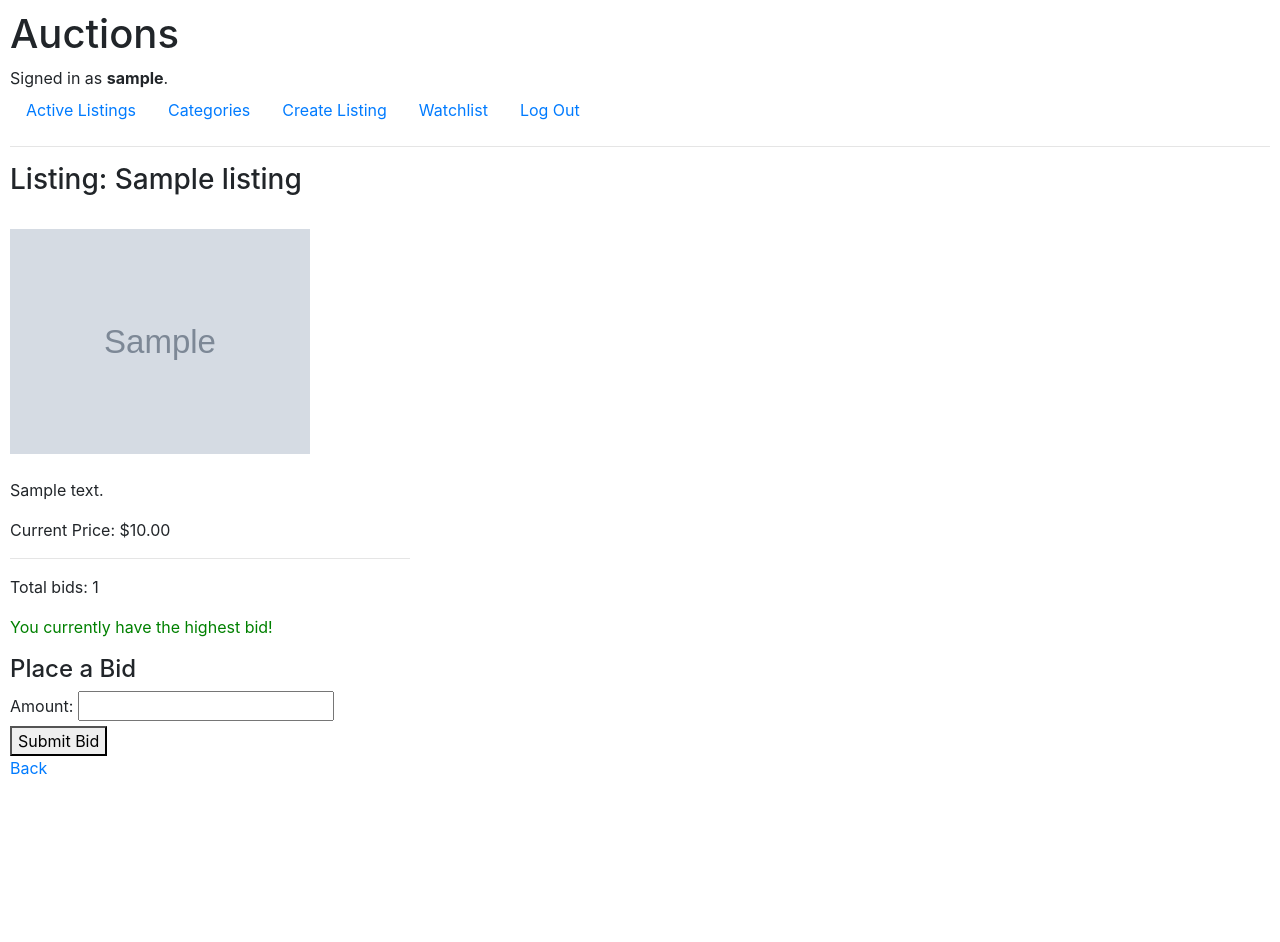
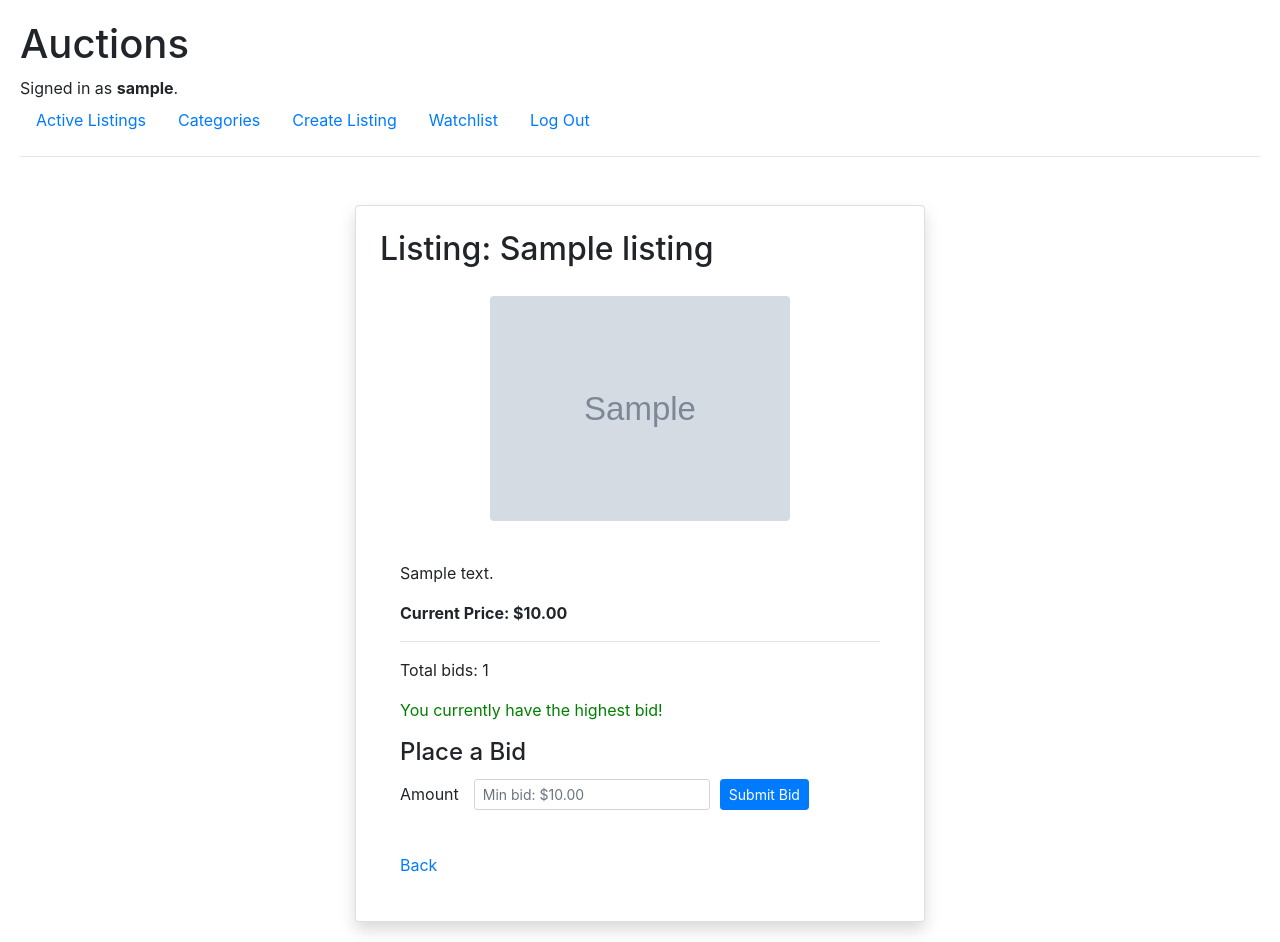
Before and after one commit to ctammb/WebProgramming, a Django app: page /listing/1 in a window 1280 px wide. Before the commit the page ends 775 px from the top, so only its background shows below. Run offline with Django 3.2, Linux system fonts and the light colour scheme; a user stored in the database is signed in; tables that the repository leaves empty hold one stand-in row (values such as "Sample post"); grey boxes marked "Sample" are stand-in pictures; some libraries are stand-ins or nearby versions.

Commit message:
added styling and bootstrap

```diff
--- a/commerce/auctions/forms.py
+++ b/commerce/auctions/forms.py
@@ -5,9 +5,24 @@ class ListingForm(forms.ModelForm):
     class Meta:
         model = Listing
         fields = ['title', 'description', 'starting_bid', 'image_url', 'category']
-
+        widgets = {
+            'title': forms.TextInput(attrs={'class': 'form-control'}),
+            'description': forms.Textarea(attrs={'class': 'form-control', 'rows': 4}),
+            'starting_bid': forms.NumberInput(attrs={'class': 'form-control', 'min': '0.01', 'step': '0.01'}),
+            'image_url': forms.TextInput(attrs={'class': 'form-control'}),
+            'category': forms.TextInput(attrs={'class': 'form-control'}),
+        }
 
 class BidForm(forms.ModelForm):
     class Meta:
         model = Bid
         fields = ['amount']
+    def __init__(self, *args, **kwargs):
+        min_bid = kwargs.pop('min_bid', None)
+        super().__init__(*args, **kwargs)
+        if min_bid:
+            self.fields['amount'].widget = forms.NumberInput(attrs={
+                'min': f"{min_bid}",
+                'step': '0.01',
+                'placeholder': f'Min bid: ${min_bid}'
+            })
--- a/commerce/auctions/static/auctions/styles.css
+++ b/commerce/auctions/static/auctions/styles.css
@@ -1,22 +1,43 @@
 body {
-    padding: 10px;
+    padding: 20px;
+    }
+
+.center-box {
+    width: auto;
+    background-color: #f0f0f0;
+    text-align: center;
 }
 
 .listing-content {
-    background-color: lightyellow;
-    display: flex;
+    background-color: #f0f0f0;
+    display: inline-flex;
     align-items:flex-start;
     margin: 20px;
-    padding: 20px;
     border: 2px solid black;
-    max-width:fit-content;
 }
 
 .listing-image {
     flex-shrink: 0;
-    margin-right: 20px;
+    margin: 20px;
 }
 
 .listing-text {
-    max-width: 400px;
+    padding: 20px;
+    flex: 1;
 }
+
+.listing-box {
+    display: flex;
+    align-items: flex-start;
+    background-color: #f8f9fa;
+    border: 1px solid #ccc;
+    padding: 15px;
+    margin-bottom: 15px;
+    width: 100%;
+}
+
+.listing-image img {
+    max-width: 150px;
+    height: auto;
+    border-radius: 4px;
+}
--- a/commerce/auctions/templates/auctions/listing.html
+++ b/commerce/auctions/templates/auctions/listing.html
@@ -1,21 +1,21 @@
 {% extends "auctions/layout.html" %}
 
 {% block body %}
-    <h2><h3>Listing: {{ listing.title }}</h3></h2>
+<div class="container mt-5" style="max-width: 600px;">
+    <div class="card shadow p-4">
+        <h2>Listing: {{ listing.title }}</h2>
 
         {% load static %}
+        {% load form_filters %}
 
-        <div class="listing">
-            <div class="listing-single">
-                <br>
         <div class="listing-image">
             <img src="{% static listing.image_url %}" alt="Listing Image"
-                        style="max-width: 300px; max-height: 300px;">
+                style="max-width: 300px; max-height: 300px; display: block; margin: 0 auto;">
         </div>
-                <br>
+
         <div class="listing-text">
             <p>{{ listing.description }}</p>
-                    <p>Current Price: ${{ listing.current_price }}</p>
+            <p style="font-weight: bold;"">Current Price: ${{ listing.current_price }}</p>
             <hr>
             <p>Total bids: {{ listing.number_of_bids }}</p>
             {% if user_is_highest_bidder %}
@@ -23,15 +23,30 @@
             {% endif %}
 
             <h4>Place a Bid</h4>
-                    <form method="post">
+            <form method="post" action="{% url 'listing' listing.id %}">
                 {% csrf_token %}
-                        {{ form.amount.label_tag }} {{ form.amount }}
-                        <button type="submit">Submit Bid</button>
+                <div class="form-row align-items-center mb-3" style="gap: 10px;">
+                    <label for="{{ form.amount.id_for_label }}" class="col-form-label me-2">
+                        {{ form.amount.label }}
+                    </label>
+                    <div>
+                        {{ form.amount|add_class:"form-control form-control-sm" }}
+                    </div>
+                    <div>
+                        <button type="submit" class="btn btn-primary btn-sm">Submit Bid</button>
+                    </div>
+                </div>
+
+                {% if form.amount.errors %}
+                    <div class="text-danger small mt-2">
+                        {{ form.amount.errors }}
+                    </div>
+                {% endif %}
             </form>
+            <br>
+            <a href="{% url 'index' %}">Back</a>
+        </div>
 
-                    <a href="{% url 'index' %}">Back</a>
-                    </ul>
-                </div>
     </div>
 </div>
 
--- /dev/null
+++ b/commerce/auctions/templatetags/form_filters.py
@@ -0,0 +1,7 @@
+from django import template
+
+register = template.Library()
+
+@register.filter(name='add_class')
+def add_class(field, css):
+    return field.as_widget(attrs={"class": css})
--- a/commerce/auctions/views.py
+++ b/commerce/auctions/views.py
@@ -52,28 +52,28 @@ def listing(request, listing_id):
     if not request.user.is_authenticated:
             return HttpResponse("You must be logged in to view listing and place a bid.")
 
+    highest_bid = listing.highest_bid
+    min_bid = highest_bid.amount if highest_bid else listing.starting_bid
+
     if request.method == "POST":
 
-        form = BidForm(request.POST)
+        form = BidForm(request.POST, min_bid=min_bid)
         if form.is_valid():
+            print("Form is valid")
             bid = form.save(commit=False)
             bid.bidder = request.user
             bid.listing = listing
-
-            highest_bid = listing.bids.order_by('amount').first()
-
-            min_bid = highest_bid.amount if highest_bid else listing.starting_bid
 
             if bid.amount <= min_bid:
                 form.add_error('amount', f'Bid must be greater than the current price (${min_bid})')
             else:
                 bid.save()
                 print("Bid saved successfully")
+                return redirect('listing', listing_id=listing.id)
 
-        else:
-            print("Form is invalid")
+    else:
+        form = BidForm(min_bid=min_bid)
 
-    form = BidForm()
     highest_bid = listing.highest_bid
     user_is_highest_bidder = (
         request.user.is_authenticated and
```
Also changed, not shown: commerce/auctions/templates/auctions/create.html (+41 -7 lines), commerce/auctions/templates/auctions/index.html (+15 -15 lines), commerce/auctions/templatetags/__init__.py (added). Lines whose indentation alone changed are shown as unchanged.
